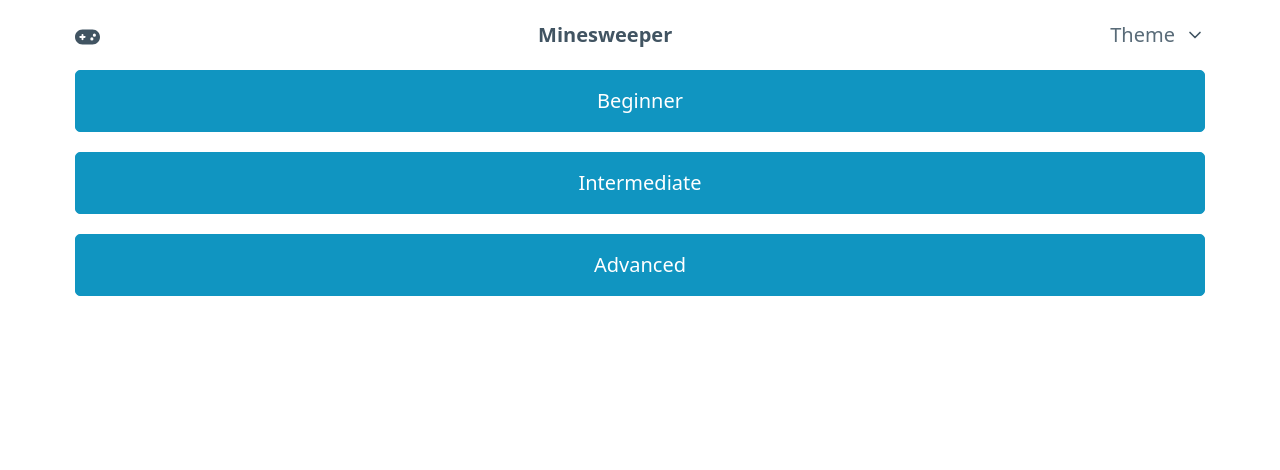
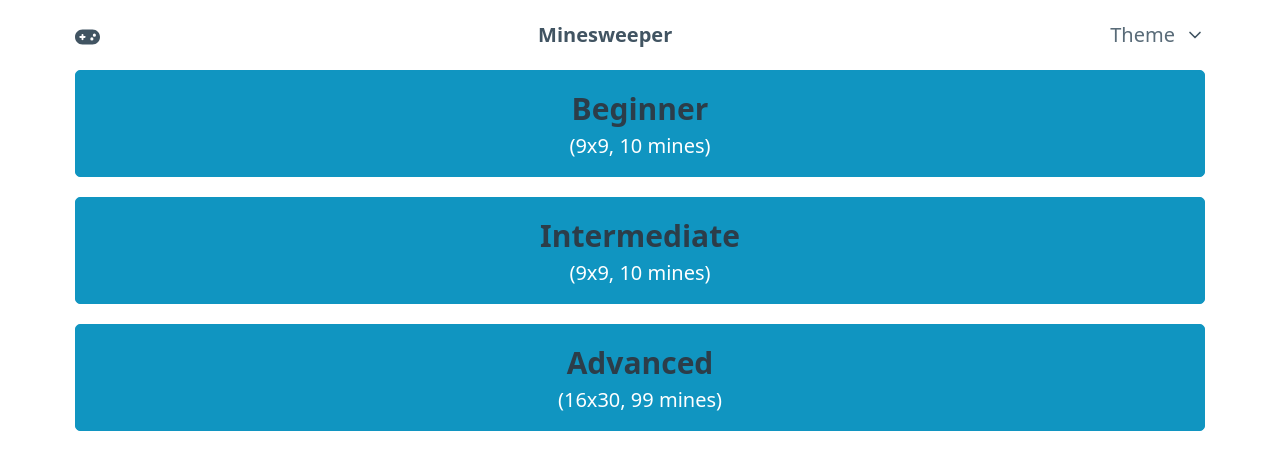
Before and after one commit to aidandenlinger/minesweeper, a Svelte app: page / in a window 1280 px wide. Shown: the top 470 px of the page. Built offline with nearby package versions, Linux system fonts and the light colour scheme.

Commit message:
style(frontend): nicer difficulty selection buttons

```diff
--- a/src/frontend/Setup.svelte
+++ b/src/frontend/Setup.svelte
@@ -7,13 +7,40 @@
 
 <button
   on:click={() => dispatch("setup", { width: 9, height: 9, mineCount: 10 })}
-  in:fade>Beginner</button
+  in:fade
 >
+  <hgroup>
+    <h3>Beginner</h3>
+    <p>(9x9, 10 mines)</p>
+  </hgroup>
+</button>
+
 <button
   on:click={() => dispatch("setup", { width: 16, height: 16, mineCount: 40 })}
-  in:fade>Intermediate</button
+  in:fade
 >
+  <hgroup>
+    <h3>Intermediate</h3>
+    <p>(9x9, 10 mines)</p>
+  </hgroup>
+</button>
+
 <button
   on:click={() => dispatch("setup", { width: 16, height: 30, mineCount: 99 })}
-  in:fade>Advanced</button
+  in:fade
 >
+  <hgroup>
+    <h3>Advanced</h3>
+    <p>(16x30, 99 mines)</p>
+  </hgroup>
+</button>
+
+<style>
+  hgroup {
+    margin: 0;
+  }
+  p {
+    margin: 0;
+    color: white;
+  }
+</style>
```
